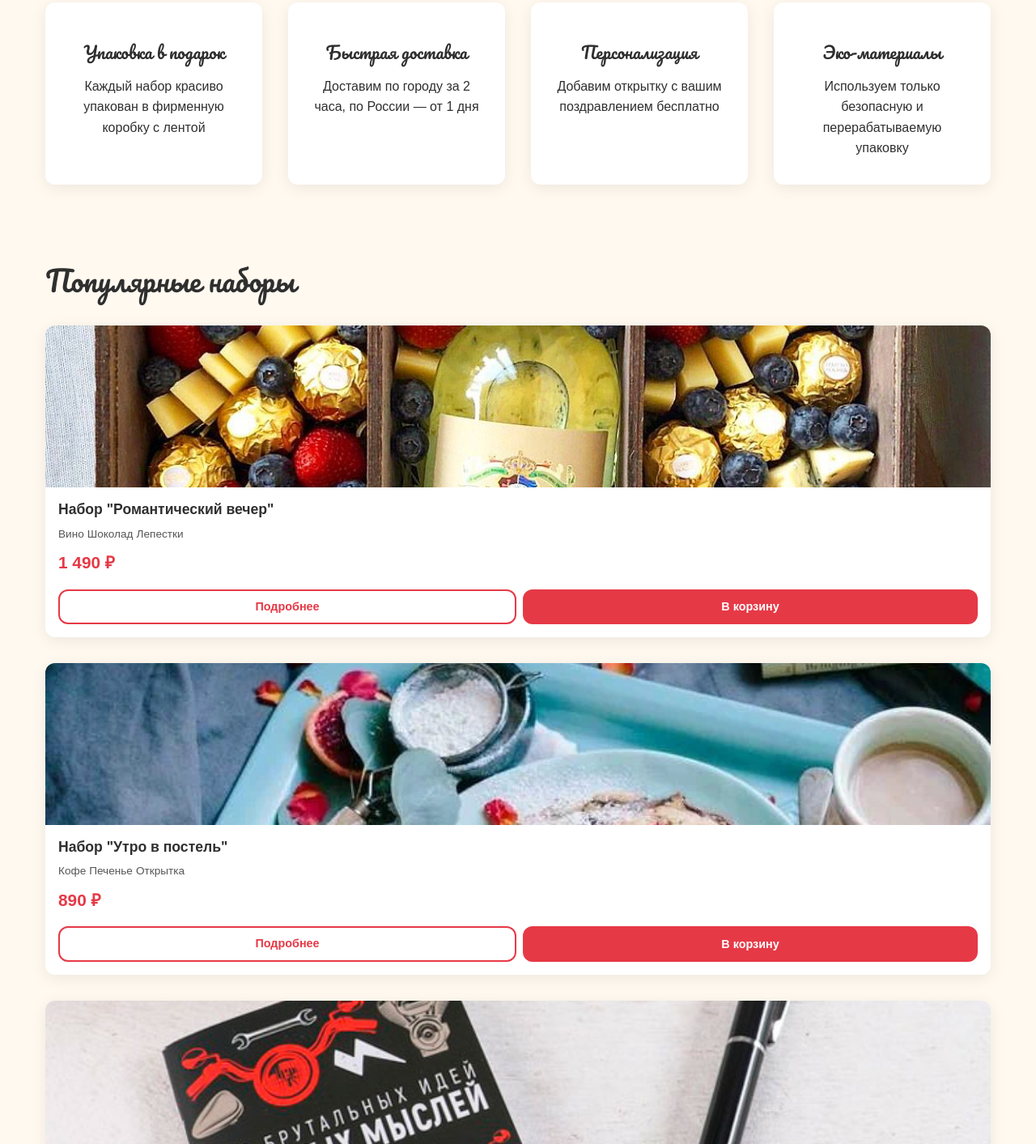
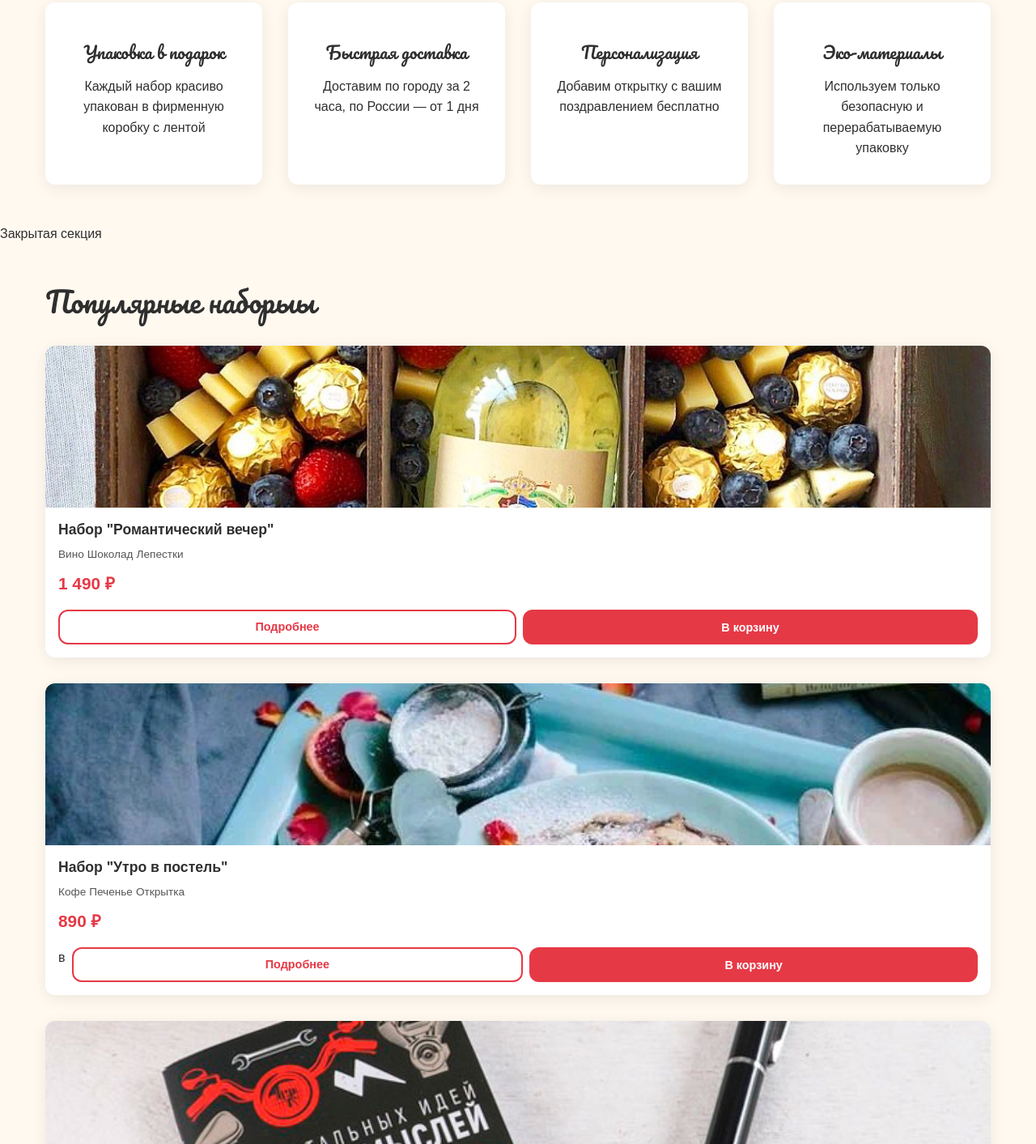
Before and after one commit to iluxamantastyle/iluxamantastyle.github.io, a plain HTML site: page index.html in a window 1280 px wide. Shown: the part 520-1933 px from the top of the page at 81% size. Drawn offline with Linux system fonts and the light colour scheme; a web font is replaced by a local one.

Commit message:
Update index.html

```diff
--- a/index.html
+++ b/index.html
@@ -247,11 +247,11 @@
                 </div>
             </div>
         </section>
-
+Закрытая секция
         <!-- Популярные товары -->
         <section class="popular section">
             <div class="container">
-                <h2>Популярные наборы</h2>
+                <h2>Популярные наборыы</h2>
                 <div class="products-grid">
                     <!-- Карточка товара 1 -->
                     <article class="product-card">
@@ -282,7 +282,7 @@
                                 <span>Открытка</span>
                             </div>
                             <p class="product-card__price">890 ₽</p>
-                            <div class="product-card__actions">
+                            <div class="product-card__actions">в
                                 <a href="product2.html" class="btn btn--outline">Подробнее</a>
                                 <button class="btn btn--primary add-to-cart" data-name="Набор 'Утро в постель'" data-price="890">В корзину</button>
                             </div>
@@ -330,11 +330,11 @@
                 </div>
             </div>
         </section>
-
+<br> side
         <!-- Рассылка -->
         <section class="newsletter section">
             <div class="container">
-                <h2>Получите скидку 10% на первый заказ!</h2>
+                <h2>Получите скидку 10% на первый заказ!</h2><h1> </h1>
                 <p>Подпишитесь на рассылку и будьте в курсе новых наборов и акций</p>
                 <form class="newsletter-form" id="newsletter-form">
                     <input type="email" placeholder="Ваш email" required aria-label="Email для подписки">
@@ -363,7 +363,7 @@
         </div>
     </footer>
 
-    <!-- Модальное окно корзины -->
+
     <div id="cart-modal" class="cart-modal">
         <div class="cart-modal__content">
             <button class="cart-modal__close" id="cart-modal-close">&times;</button>
```
